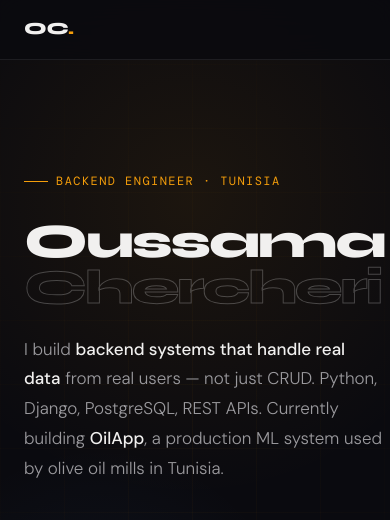
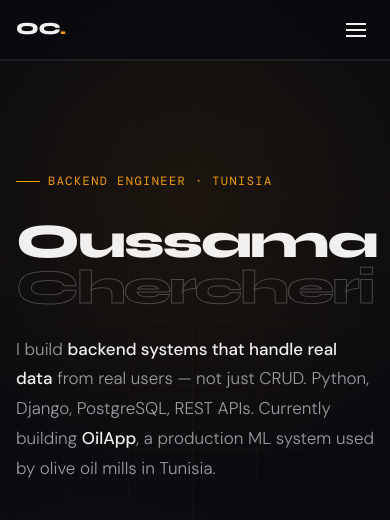
Before and after one commit to OussemaChercheri/OussemaChercheri.github.io, a plain HTML site: page index.html in a window 390 px wide. Shown: the top 520 px of the page. Drawn offline with nearby package versions, Linux system fonts and the light colour scheme.

Commit message:
Add responsive navigation menu and mobile toggle functionality

```diff
--- a/index.html
+++ b/index.html
@@ -67,6 +67,9 @@
 
     /* ── Container ────────────────────────────────────────── */
     .container { max-width: 1100px; margin: 0 auto; padding: 0 24px; }
+    @media(max-width:480px) {
+      .container { padding: 0 16px; }
+    }
 
     /* ══════════════════════════════════════════════════════
        NAV
@@ -79,6 +82,9 @@
       border-bottom: 1px solid var(--border);
       display: flex; align-items: center; justify-content: space-between;
       height: 60px;
+    }
+    @media(max-width:480px) {
+      nav { padding: 0 16px; }
     }
     .nav-logo {
       font-family: var(--font-display);
@@ -98,8 +104,48 @@
     .nav-links a:hover { color: var(--text-1); }
     .nav-links a.active { color: var(--accent); }
 
+    /* Mobile menu button */
+    .nav-toggle {
+      display: none;
+      flex-direction: column;
+      gap: 4px;
+      background: none;
+      border: none;
+      cursor: pointer;
+      padding: 8px;
+      border-radius: 4px;
+      transition: background .2s;
+    }
+    .nav-toggle:hover { background: rgba(255,255,255,.05); }
+    .nav-toggle span {
+      width: 20px; height: 2px;
+      background: var(--text-1);
+      transition: all .3s;
+      transform-origin: center;
+    }
+    .nav-toggle.open span:nth-child(1) { transform: rotate(45deg) translate(6px, 6px); }
+    .nav-toggle.open span:nth-child(2) { opacity: 0; }
+    .nav-toggle.open span:nth-child(3) { transform: rotate(-45deg) translate(6px, -6px); }
+
     @media(max-width:640px) {
-      .nav-links { display: none; }
+      .nav-links {
+        position: fixed; top: 60px; left: 0; right: 0;
+        flex-direction: column; gap: 0;
+        background: rgba(10,10,15,.95);
+        backdrop-filter: blur(16px) saturate(1.4);
+        border-bottom: 1px solid var(--border);
+        max-height: 0; overflow: hidden;
+        transition: max-height .3s ease;
+      }
+      .nav-links.open {
+        max-height: 300px;
+      }
+      .nav-links a {
+        padding: 16px 24px;
+        border-bottom: 1px solid var(--border);
+        display: block;
+      }
+      .nav-toggle { display: flex; }
     }
 
     /* ══════════════════════════════════════════════════════
@@ -111,6 +157,9 @@
       padding: 120px 0 80px;
       position: relative;
       overflow: hidden;
+    }
+    @media(max-width:768px) {
+      .hero { padding: 100px 0 60px; }
     }
 
     /* Subtle grid background */
@@ -325,6 +374,9 @@
       display: grid; grid-template-columns: 1fr 1fr;
       gap: 10px; margin-top: 20px;
     }
+    @media(max-width:480px) {
+      .about-meta { grid-template-columns: 1fr; }
+    }
     .about-meta-item {
       padding: 12px; background: var(--bg-card);
       border: 1px solid var(--border); border-radius: var(--radius-sm);
@@ -453,6 +505,9 @@
     }
     @media(max-width:640px) {
       .stats-grid { grid-template-columns: repeat(2,1fr); }
+    }
+    @media(max-width:480px) {
+      .stats-grid { grid-template-columns: 1fr; }
     }
     .stat-cell {
       background: var(--bg-elevated); padding: 24px 20px;
@@ -751,6 +806,11 @@
       display: flex; align-items: center; justify-content: space-between;
       width: 100%; flex-wrap: wrap; gap: 16px;
     }
+    @media(max-width:640px) {
+      .footer-inner {
+        flex-direction: column; text-align: center; gap: 20px;
+      }
+    }
     .footer-name {
       font-family: var(--font-display); font-weight: 800; font-size: 14px;
       color: var(--text-2); letter-spacing: -.01em;
@@ -778,6 +838,9 @@
       font-size: 18px; transition: border-color .2s, color .2s, transform .2s;
       opacity: 0; pointer-events: none;
     }
+    @media(max-width:480px) {
+      .back-top { bottom: 16px; right: 16px; }
+    }
     .back-top.visible { opacity: 1; pointer-events: auto; }
     .back-top:hover { border-color: var(--accent); color: var(--accent); transform: translateY(-2px); }
 
@@ -796,12 +859,17 @@
   <!-- ═══ NAV ═══════════════════════════════════════════════ -->
   <nav>
     <a href="#hero" class="nav-logo">OC<span>.</span></a>
-    <ul class="nav-links">
+    <ul class="nav-links" id="navLinks">
       <li><a href="#about" class="active">About</a></li>
       <li><a href="#oilapp">OilApp</a></li>
       <li><a href="#work">Projects</a></li>
       <li><a href="#contact">Contact</a></li>
     </ul>
+    <button class="nav-toggle" id="navToggle" aria-label="Toggle navigation">
+      <span></span>
+      <span></span>
+      <span></span>
+    </button>
   </nav>
 
   <!-- ═══ HERO ══════════════════════════════════════════════ -->
@@ -1379,6 +1447,22 @@
   </a>
 
   <script>
+    // Mobile menu toggle
+    const navToggle = document.getElementById('navToggle');
+    const navLinks = document.getElementById('navLinks');
+    navToggle.addEventListener('click', () => {
+      navToggle.classList.toggle('open');
+      navLinks.classList.toggle('open');
+    });
+
+    // Close mobile menu when clicking a link
+    navLinks.querySelectorAll('a').forEach(link => {
+      link.addEventListener('click', () => {
+        navToggle.classList.remove('open');
+        navLinks.classList.remove('open');
+      });
+    });
+
     // Back to top visibility
     const backTop = document.getElementById('backTop');
     window.addEventListener('scroll', () => {
@@ -1387,11 +1471,11 @@
 
     // Active nav link on scroll
     const sections = document.querySelectorAll('section[id]');
-    const navLinks = document.querySelectorAll('.nav-links a');
+    const navLinkElements = document.querySelectorAll('.nav-links a');
     const observer = new IntersectionObserver(entries => {
       entries.forEach(e => {
         if (e.isIntersecting) {
-          navLinks.forEach(l => l.classList.remove('active'));
+          navLinkElements.forEach(l => l.classList.remove('active'));
           const link = document.querySelector(`.nav-links a[href="#${e.target.id}"]`);
           if (link) link.classList.add('active');
         }
```
